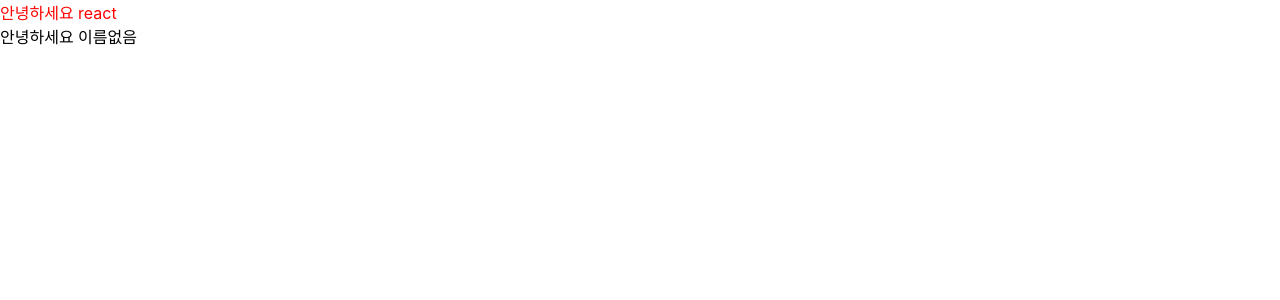
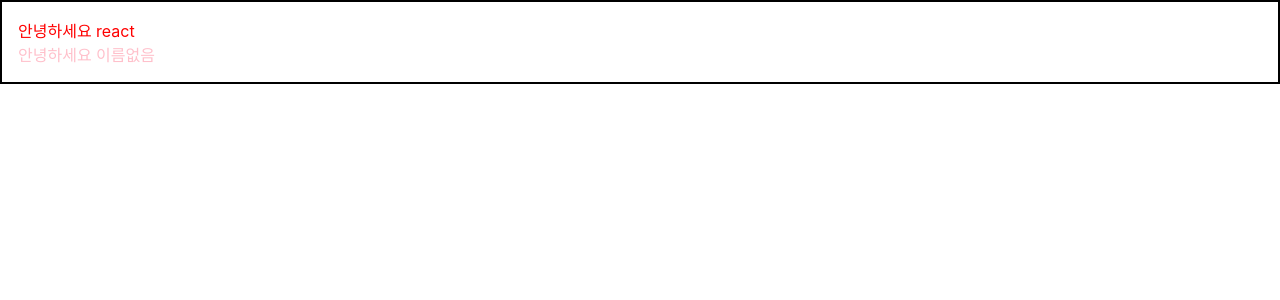
Before and after one commit to kimkh05/React_Study, a React (Create React App) app in the folder practice/: page / in a window 1280 px wide. Shown: the top 300 px of the page. Built offline with nearby package versions, Linux system fonts and the light colour scheme.

Commit message:
React : props를 통해 컴포넌트에 값 전달하기 #2

```diff
--- a/practice/src/App.js
+++ b/practice/src/App.js
@@ -1,13 +1,13 @@
-import logo from './logo.svg';
-import './App.css';
+import React from 'react';
 import Hello from './Hello';
+import Wrapper from './wrapper';
 
 function App() {
-  return(
-    <>
-      <Hello name="react" color="red" />
-      <Hello coor="pink" />
-    </>
+  return (
+    <Wrapper>
+      <Hello name="react" color="red"/>
+      <Hello color="pink"/>
+    </Wrapper>
   );
 }
 
--- a/practice/src/Hello.js
+++ b/practice/src/Hello.js
@@ -1,9 +1,11 @@
 import React from 'react';
-function Hello(props){
-    return <div style={{ color: props.color}} >안녕하세요 {props.name}</div>
+
+function Hello({ color, name }) {
+  return <div style={{ color }}>안녕하세요 {name}</div>
 }
+
 Hello.defaultProps = {
-    name: '이름없음'
+  name: '이름없음'
 }
 
 export default Hello;
--- /dev/null
+++ b/practice/src/wrapper.js
@@ -0,0 +1,15 @@
+import React from 'react';
+
+function wrapper({ children }) {
+  const style = {
+    border: '2px solid black',
+    padding: '16px',
+  };
+  return (
+    <div style={style}>
+        {children}
+    </div>
+  )
+}
+
+export default wrapper;
```
